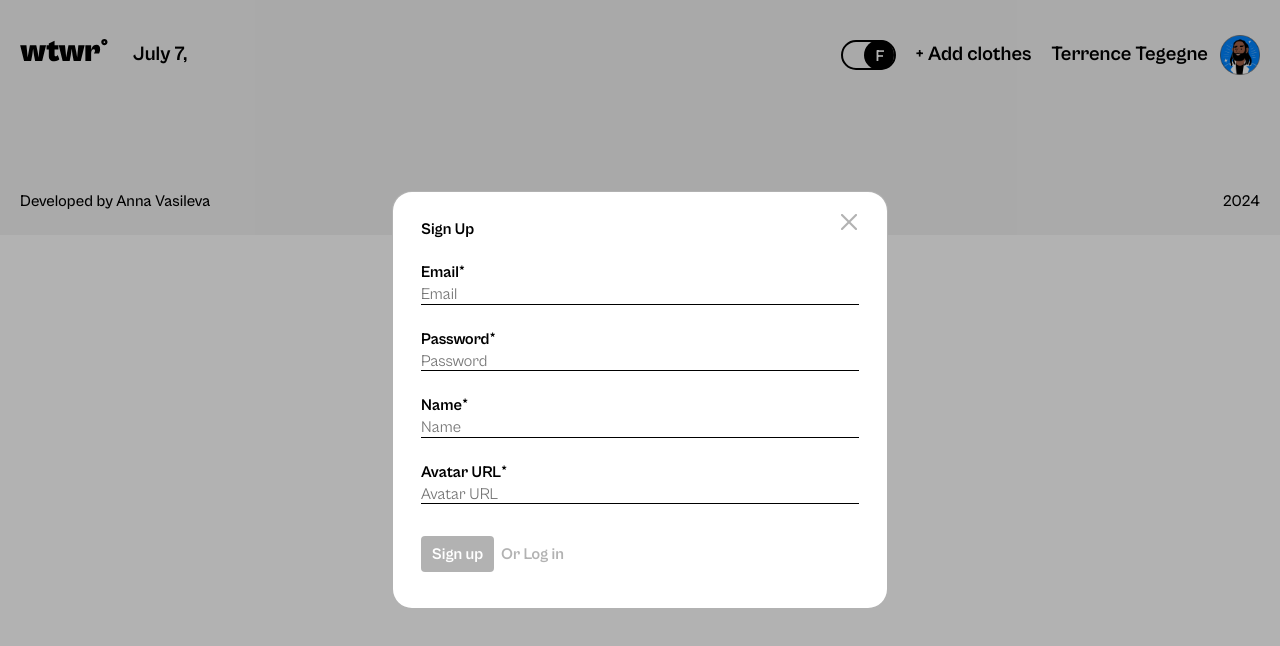
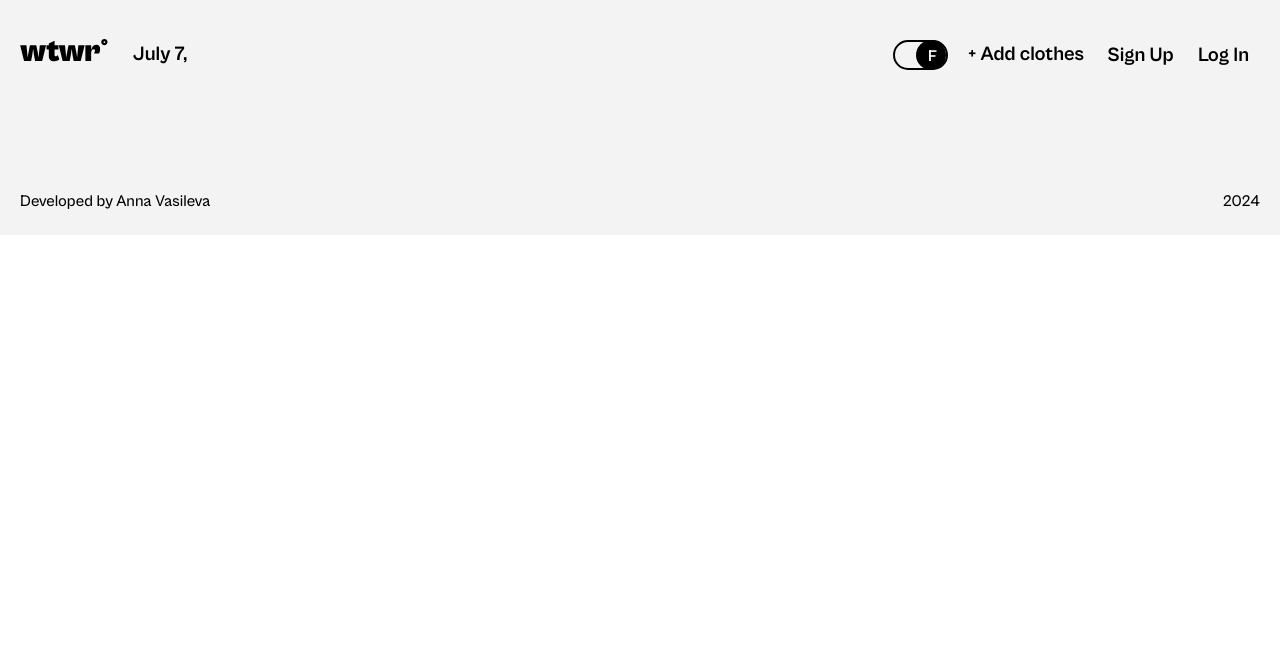
Before and after one commit to anna-amst/se_project_react, a React (Vite) app: page /login in a window 1280 px wide. Shown: the top 646 px of the page. Built offline with nearby package versions, Linux system fonts and the light colour scheme; no server answers; data requests are answered from the project's data file.

Commit message:
update header

```diff
--- a/src/components/App/App.jsx
+++ b/src/components/App/App.jsx
@@ -26,7 +26,7 @@ function App() {
     temp: { F: 999, C: 999 },
     city: "",
   });
-  const [activeModal, setActiveModal] = useState("register");
+  const [activeModal, setActiveModal] = useState("");
   const [selectedCard, setSelectedCard] = useState({});
   const [currentTemperatureUnit, setCurrentTemperatureUnit] = useState("F");
   const [clothingItems, setClothingItems] = useState([]);
@@ -136,7 +136,7 @@ function App() {
         value={{ currentTemperatureUnit, handleToggleSwitchChange }}
       >
         <div className="page__content">
-          <Header handleAddClick={handleAddClick} weatherData={weatherData} />
+          <Header handleAddClick={handleAddClick} weatherData={weatherData} isLoggedIn={isLoggedIn} />
           <Routes>
             <Route
               path="/*"
--- a/src/components/Header/Header.css
+++ b/src/components/Header/Header.css
@@ -57,3 +57,39 @@
   text-decoration: none;
   color: #000;
 }
+
+.header__buttons-container{
+  display: flex;
+  flex-direction: row;
+  gap: 10px;
+}
+
+.header__signup-button{
+  border: none;
+  width: 73px;
+  height: 36px;
+  margin: 0;
+  padding: 0;
+  font-size: 20px;
+  font-weight: 700;
+  text-decoration: none;
+  color: #000;
+  background-color: #f3f3f3;
+  border-radius: 4px;
+  cursor: pointer;
+}
+
+.header__login-button{
+  border: none;
+  width: 73px;
+  height: 36px;
+  margin: 0;
+  padding: 0;
+  font-size: 20px;
+  font-weight: 700;
+  text-decoration: none;
+  color: #000;
+  background-color: #f3f3f3;
+  border-radius: 4px;
+  cursor: pointer;
+}
--- a/src/components/Header/Header.jsx
+++ b/src/components/Header/Header.jsx
@@ -6,7 +6,7 @@ import ToggleSwitch from "../ToggleSwitch/ToggleSwitch";
 import { Link } from "react-router-dom";
 import { useContext } from "react";
 
-function Header({ handleAddClick, weatherData }) {
+function Header({ handleAddClick, weatherData, isLoggedIn }) {
   const currentDate = new Date().toLocaleString("default", {
     month: "long",
     day: "numeric",
@@ -33,6 +33,7 @@ function Header({ handleAddClick, weatherData }) {
         >
           + Add clothes
         </button>
+        {isLoggedIn ? (
           <Link to="/profile" className="header__link">
             <div className="header__user-container">
               <p className="header__username">Terrence Tegegne</p>
@@ -43,6 +44,16 @@ function Header({ handleAddClick, weatherData }) {
               />
             </div>
           </Link>
+        ) : (
+          <div className="header__buttons-container">
+            <button className="header__signup-button" type="button">
+              Sign Up
+            </button>
+            <button className="header__login-button" type="button">
+              Log In
+            </button>
+          </div>
+        )}
       </div>
     </header>
   );
```
Lines whose indentation alone changed are shown as unchanged.
